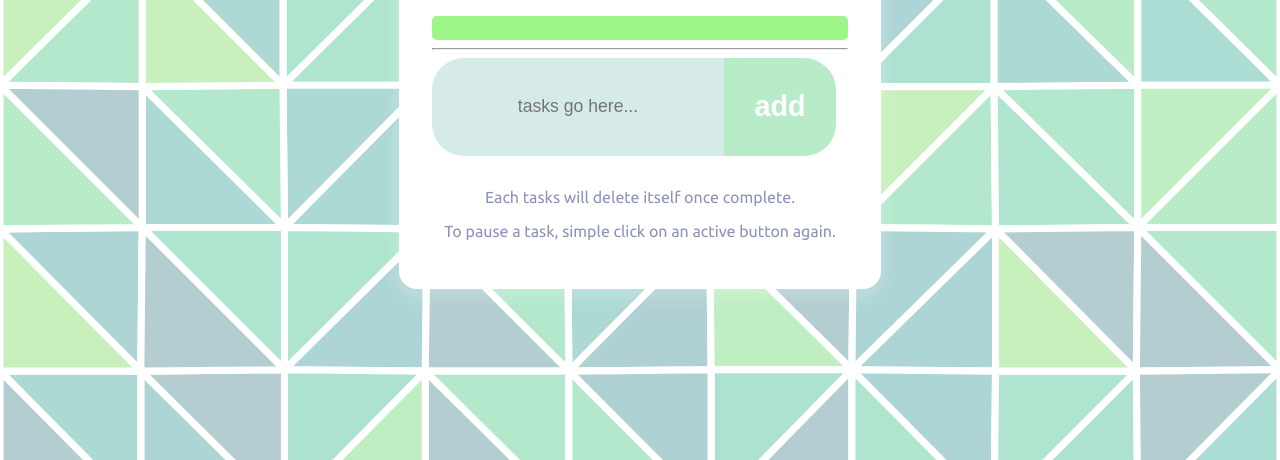
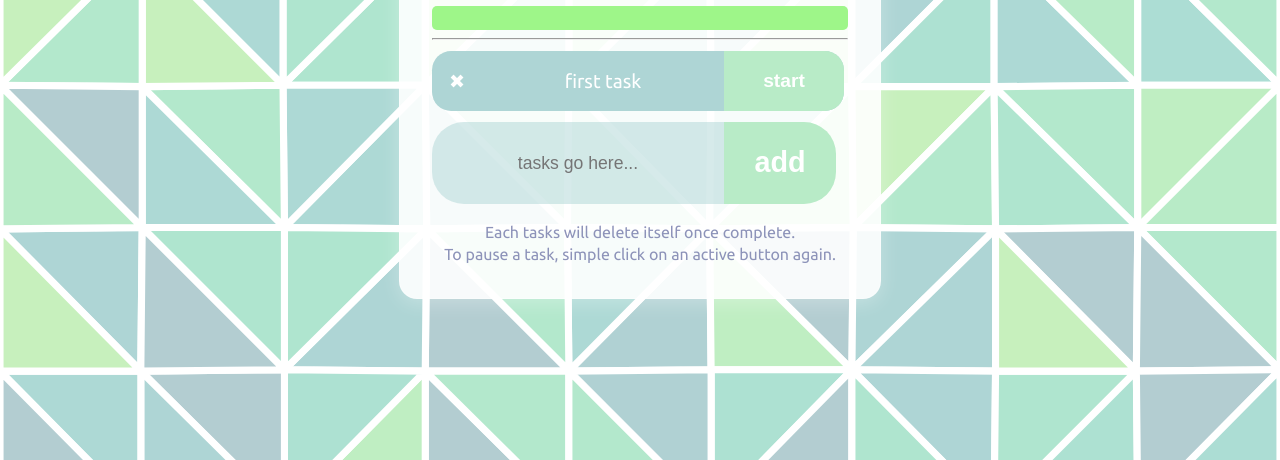
Before and after one commit to tusia313/js-css-html-pomodoro-timer, a plain HTML site: page index.html in a window 1280 px wide. Shown: the part 340-800 px from the top of the page. Drawn offline with Linux system fonts and the light colour scheme.

Commit message:
Create first task

```diff
--- a/css/style.css
+++ b/css/style.css
@@ -16,7 +16,7 @@ body {
     height: 100vh;
     align-items: center;
     text-align: center;
-    color: #8D93B9 !important;
+    color: rgb(141, 147, 185) !important;
     font-family: "Ubuntu", sans-serif;
 
 }
@@ -25,7 +25,7 @@ body {
     padding: 2rem;
     border: 1px solid rgba(255, 255, 255, 0.3);
     border-radius: 18px;
-    background-color: rgba(255, 255, 255, 1);
+    background-color: rgba(255, 255, 255, 0.9);
     box-shadow: 0 4px 20px rgba(255, 255, 255, 0.3) ;
 }
 
@@ -45,12 +45,50 @@ h1 {
 .fill {
     width: 100%;
     height: 1.5rem;
-    background-color: #9ef689;
+    background-color: rgb(158, 246, 137);
     border-radius: 5px;
 }
 
+.task-block {
+    background-color: rgba(174, 213, 213, 1);
+    border-radius: 1.2rem;
+    margin: 0.7rem 0;
+    width: 412px;
+    height: 60px;
+    display: flex;
+    color: rgb(255, 255, 255);
+}
+
+.task-block p {
+    width: 242px;
+    font-size: 1.2rem;
+}
+
+.task-block .delete-icon {
+    width: 50px;
+    text-align: center;
+    cursor: pointer;
+}
+
+.task-block .controller-button {
+    height: 100%;
+    border: none;
+    width: 120px;
+    border-radius: 0 1.2rem 1.2rem 0;
+    color: rgb(255, 255, 255);
+    font-weight: bold;
+    font-size: 1.2rem;
+    background-color: rgba(184, 235, 199, 1);
+}
+
+.task-block .controller-button:hover {
+    background-color:rgb(141, 147, 185);
+    /* color: rgba(174, 213, 213, 0.5); */
+    cursor: grab;
+}
+
 .input-container {
-    height: 6rem;
+    height: 5rem;
     width: 26rem;
     display: flex;
     text-align: center;
@@ -63,7 +101,6 @@ h1 {
     width: 18rem;
     border: none;
     font-size: 1.1rem;
-    height: 100%;
 }
 
 .input-container input:focus {
@@ -71,10 +108,10 @@ h1 {
 }
 
 .input-container .submit-button {
-    padding: 0;
-    background-color: #b8ebc7;
+    /* padding: 0; */
+    background-color: rgb(184, 235, 199);
     border: none;
-    height: 6.15rem;
+    height: 5.1rem;
     width: 7rem;
     color: white;
     border-radius: 0 2rem 2rem 0;
@@ -86,6 +123,10 @@ h1 {
 }
 
 .input-container .submit-button:hover {
-    background-color: #8D93B9;
+    background-color: rgb(141, 147, 185);
     cursor: grab;
 }
+
+.sub-text {
+    margin: 0.2rem;
+}
--- a/index.html
+++ b/index.html
@@ -17,14 +17,20 @@
             <div class="fill"></div>
         </div>
         <hr />
-        <div class="task-container"></div>
+        <div class="task-container">
+            <div class="task-block">
+                <p class="delete-icon">✖</p>
+                <p>first task</p>
+                <button class="controller-button">start</button>
+            </div>
+        </div>
         <div class="input-container">
             <input class="input-container" placeholder="tasks go here...">
             <button class="submit-button">add</button>
         </div>
         <br/>
-        <p>Each tasks will delete itself once complete.</p>
-        <p>To pause a task, simple click on an active button again.</p>
+        <p class="sub-text">Each tasks will delete itself once complete.</p>
+        <p class="sub-text">To pause a task, simple click on an active button again.</p>
     </div>
     <script src="js/app.js"></script>
 </body>
```
